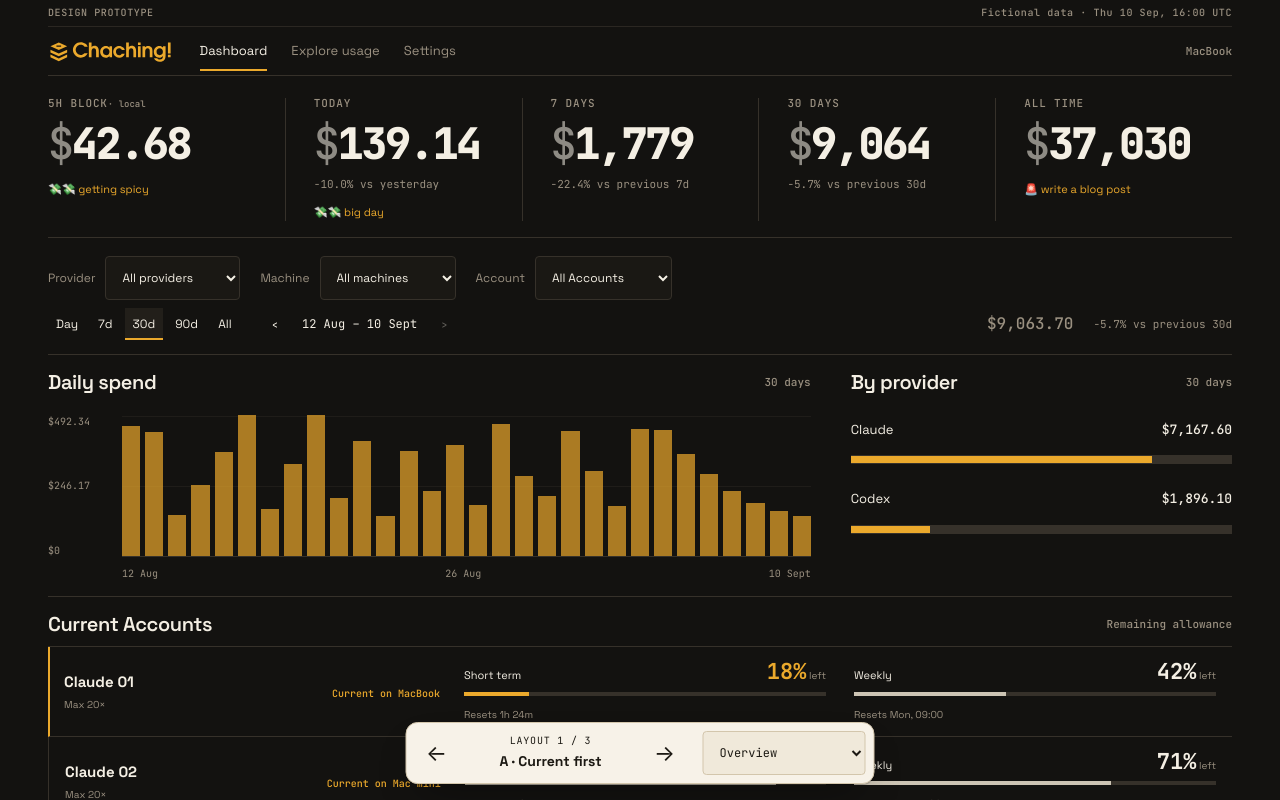
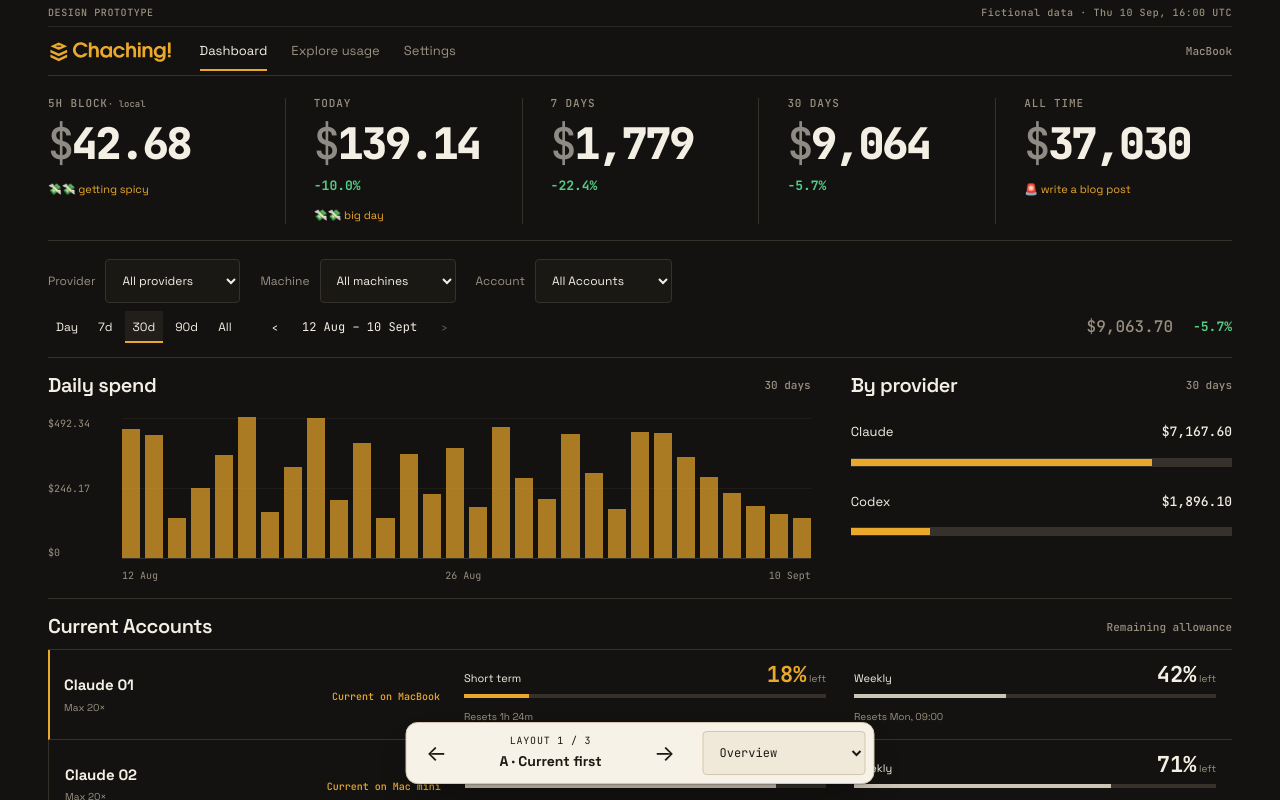
Before and after one commit to rbutera/chaching, a SvelteKit app: page / in a window 1280 px wide. Shown: the top 800 px of the page. Built offline with nearby package versions, Linux system fonts and the light colour scheme.

Commit message:
Simplify spend deltas to color-coded percentages

```diff
--- a/src/routes/+page.svelte
+++ b/src/routes/+page.svelte
@@ -57,6 +57,10 @@
 </script>
 
 
+{#snippet comparison(text: string, range = false)}
+	<span class:range-comparison={range} class:comparison={!range} class:up={text.startsWith('+')} class:down={text.startsWith('-')} title={text} aria-label={text}>{text.includes('%') ? text.split(' vs ')[0] : '—'}</span>
+{/snippet}
+
 {#snippet scopeControls()}
 			<div class="filters" aria-label="Usage filters">
 				<label><span>Provider</span><select aria-label="Provider" bind:value={provider}><option value="all">All providers</option><option>Claude</option><option>Codex</option></select></label>
@@ -67,7 +71,7 @@
 	<div class="range-controls" aria-label="Date range navigation">
 		<div class="period-options" aria-label="Time window">{#each [{days:1,label:'Day'},{days:7,label:'7d'},{days:30,label:'30d'},{days:90,label:'90d'},{days:120,label:'All'}] as option}<button class:chosen={windowDays===option.days} aria-pressed={windowDays===option.days} onclick={() => setWindow(option.days)}>{option.label}</button>{/each}</div>
 		<div class="date-controls"><button aria-label="Previous window" disabled={endDay >= 120-windowDays} onclick={() => stepWindow(1)}>‹</button><label class="date-picker"><span>{windowDays===1 ? dayLabel(0) : `${dayLabel(0)} – ${dayLabel(windowDays-1)}`}</span><input aria-label="Window ending date" type="date" value={dateISO(endDay)} min={dateISO(120-windowDays)} max="2026-09-10" onchange={e => jumpDate(e.currentTarget.value)}/></label><button aria-label="Next window" disabled={endDay===0} onclick={() => stepWindow(-1)}>›</button>{#if endDay>0}<button onclick={() => {endDay=0;hoveredDay=null}}>Latest</button>{/if}</div>
-		<span class="range-total">{money(usage.periodCost)}</span>{#if windowDays < 120}<small class="range-comparison">{spendChange(usage.periodCost, usage.previousPeriodCost)}{#if usage.previousPeriodCost !== null}{' '}vs previous {windowDays === 1 ? 'day' : `${windowDays}d`}{/if}</small>{/if}
+		<span class="range-total">{money(usage.periodCost)}</span>{#if windowDays < 120}{@render comparison(`${spendChange(usage.periodCost, usage.previousPeriodCost)} vs previous ${windowDays === 1 ? 'day' : `${windowDays}d`}`, true)}{/if}
 	</div>
 {/snippet}
 
@@ -107,7 +111,7 @@
 		{:else}
 			<h1 class="sr-only">Dashboard</h1>
 
-			<section class="spend" aria-label="Spend overview">{#each windows as stat}<div><button class="stat-select" disabled={stat.days===0} onclick={() => {endDay=0;setWindow(stat.days)}}><span class="eyebrow">{stat.label}{#if stat.days===0}<span class="local-label"> · local</span>{/if}</span><MoneyFigure amount={stat.value} size="hero" animate={false}/></button>{#if stat.comparison}<small class="comparison">{stat.comparison}</small>{/if}<small class="flavour">{stat.remark || '\u00a0'}</small></div>{/each}</section>
+			<section class="spend" aria-label="Spend overview">{#each windows as stat}<div><button class="stat-select" disabled={stat.days===0} onclick={() => {endDay=0;setWindow(stat.days)}}><span class="eyebrow">{stat.label}{#if stat.days===0}<span class="local-label"> · local</span>{/if}</span><MoneyFigure amount={stat.value} size="hero" animate={false}/></button>{#if stat.comparison}{@render comparison(stat.comparison)}{/if}<small class="flavour">{stat.remark || '\u00a0'}</small></div>{/each}</section>
 			{@render scopeControls()}
 			<div class="charts">
 				<section class="daily-chart"><div class="section-heading"><h2>Daily spend</h2><span>{hoveredDay === null ? (windowDays===1 ? dayLabel(0) : `${windowDays} days`) : `${dayLabel(hoveredDay)} · ${money(usage.dailyCosts[hoveredDay])}`}</span></div>
@@ -188,5 +192,5 @@
 	@media(max-width:760px),(max-height:650px){.spend,.ledger .spend,.lanes .spend{grid-template-columns:repeat(5,minmax(0,1fr));gap:6px;margin-bottom:10px}.spend :global(.money){font-size:clamp(18px,3.7vw,28px)}.spend>div{padding-left:8px}.spend .eyebrow{font-size:9px}.spend .flavour{font-size:8px;line-height:1.3}.local-label{display:block;font-size:8px}.range-controls{gap:6px;margin-bottom:10px;padding-bottom:8px}.range-total{display:none}.period-options button,.date-controls button{font-size:10px;padding:4px 6px;min-width:25px}.date-picker{font-size:10px;padding:4px}.charts{margin-bottom:12px;padding-bottom:10px}.quota-section{margin-bottom:18px}.current-focus article,.current-focus article.attention,.ledger-row,.provider-lane article,.other-account{grid-template-columns:120px 1fr;gap:10px;padding:8px 6px}.current-focus article.attention{padding-left:4px}.current-focus .account-top,.provider-lane .account-top{display:block}.account-name strong{font-size:12px}.account-name span,.active{font-size:8px}.current-focus .quota-pair,.ledger-row .quota-pair,.provider-lane .quota-pair{gap:16px}.current-focus .window-label,.ledger-row .window-label,.provider-lane .window-label{font-size:10px}.current-focus .remaining,.ledger-row .remaining,.provider-lane .remaining{font-size:0}.current-focus .remaining b,.ledger-row .remaining b,.provider-lane .remaining b{font-size:19px}.quota-window small{font-size:8px}.provider-lanes{grid-template-columns:1fr}}
 	@media(max-width:500px){.spend,.ledger .spend,.lanes .spend{grid-template-columns:repeat(2,minmax(0,1fr));gap:10px}.spend>div:last-child{grid-column:1/-1;border:0;padding-left:0}.spend>div:last-child .stat-select{display:flex;align-items:center;gap:16px}.spend>div:last-child .eyebrow{margin:0}.spend :global(.money){font-size:30px}.spend>div:last-child :global(.money){font-size:30px}.local-label{display:inline}.spend .flavour{font-size:9px;margin-top:4px}.date-controls{margin-left:auto}.current-focus article,.current-focus article.attention,.ledger-row,.provider-lane article,.other-account{grid-template-columns:90px 1fr;gap:8px}.current-focus .quota-pair,.ledger-row .quota-pair,.provider-lane .quota-pair{gap:10px}.current-focus .remaining b,.ledger-row .remaining b,.provider-lane .remaining b{font-size:17px}.window-label{font-size:9px}.range-controls{flex-wrap:wrap}.period-options{flex:1}.date-picker{font-size:9px}}
 
-	.comparison,.range-comparison{font:11px var(--font-mono);color:var(--text-muted)}.comparison{display:block;margin-top:8px;line-height:1.4}.range-comparison{white-space:nowrap}@media(max-width:760px),(max-height:650px){.comparison{font-size:9px;margin-top:5px}.range-comparison{font-size:9px}}
+	.comparison,.range-comparison{font:600 13px var(--font-mono);color:var(--text-muted)}.up{color:var(--bad)}.down{color:var(--good)}.comparison{display:block;margin-top:8px;line-height:1.4}.range-comparison{white-space:nowrap}@media(max-width:760px),(max-height:650px){.comparison{font-size:12px;margin-top:5px}.range-comparison{font-size:12px}}
 </style>
```
Also changed, not shown: 1 other file (tests, documents, lock files or other folders).
